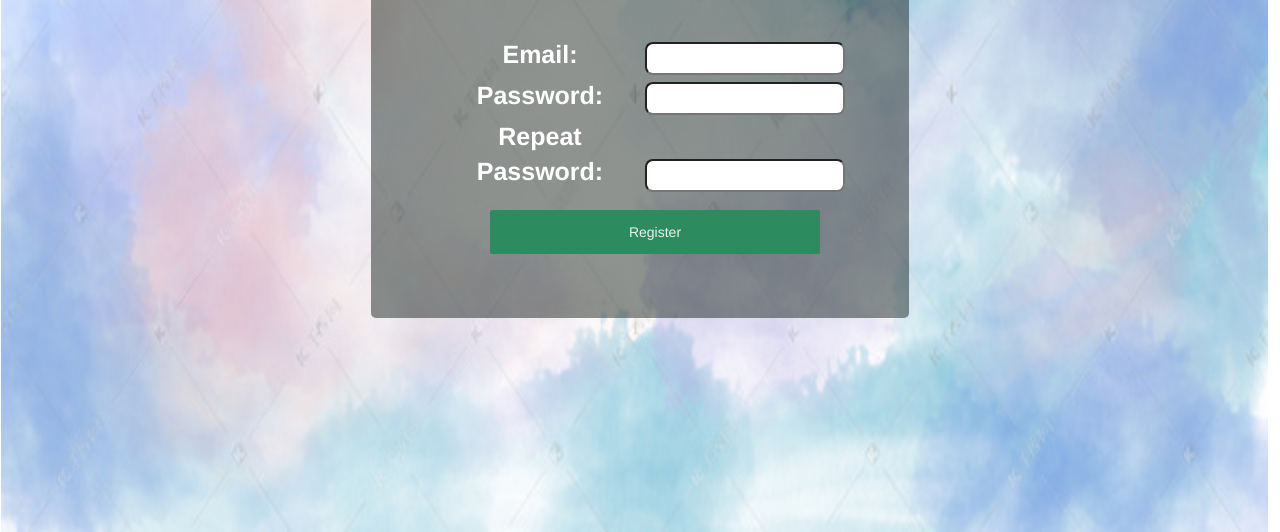
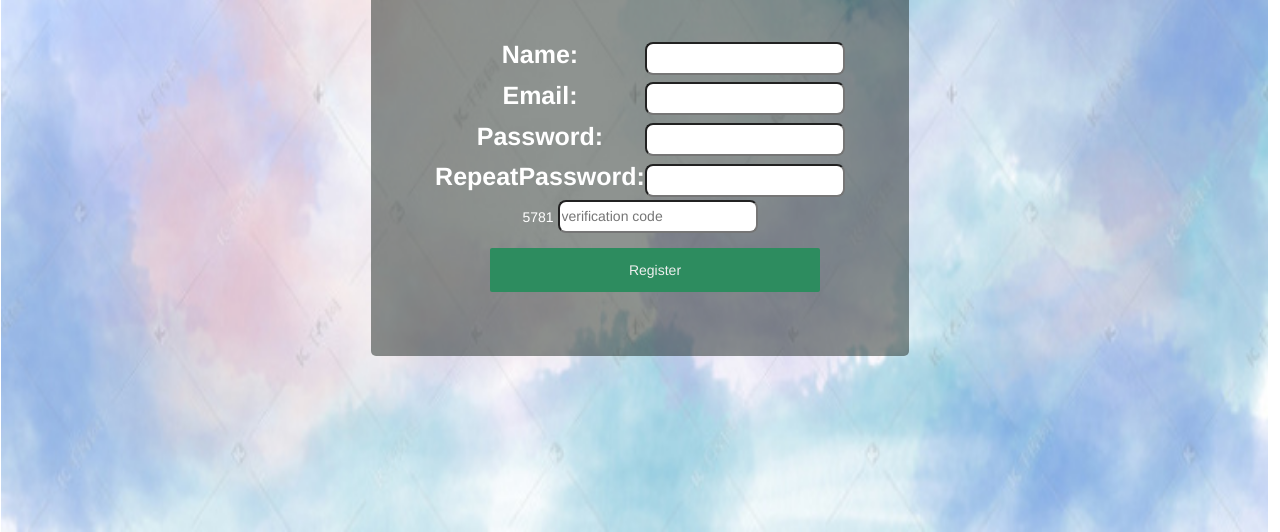
Before and after one commit to zoro9095/ASD-app, a website: page register.html in a window 1280 px wide. Shown: the part 269-801 px from the top of the page. Drawn offline with nearby package versions, Linux system fonts and the light colour scheme; files whose address does not match are found by name.

Commit message:
pushed derek's changes. added verification code

```diff
--- a/js/register.js
+++ b/js/register.js
@@ -14,6 +14,11 @@ var db = firebase.firestore();
 
 $(document).ready(function(){
 	$( "#loginBtn" ).click(function(){
+        if ($("#cms_login_ver").html() != $("#cms_login_ver_ipt").val()) {
+            alert("Verification code error");
+            return;
+        };
+
         var email = document.getElementById("email").value;
         var pwd = document.getElementById("pwd").value;
         var pwd2 = document.getElementById("pwd2").value;
--- a/register.html
+++ b/register.html
@@ -102,6 +102,9 @@
     <div class="content">
         <div class="title">Register</div>
         <div class="regis">
+            <div class="box">
+                <label>Name:</label><input type="text" id="name" value="" />
+            </div>
 
             <div  class="box">
                 <label>Email:</label><input type="text" id="email" value="" />
@@ -111,7 +114,12 @@
             </div>
 
             <div  class="box">
-                <label>Repeat Password:</label><input type="password" id="pwd2" value="" />
+                <label>RepeatPassword:</label><input type="password" id="pwd2" value="" />
+            </div>
+
+            <div class="box">
+                <span onclick="changePic()" class="cms_login_ver" value="" id="cms_login_ver"></span>
+                <input type="text" placeholder="verification code" class="cms_login_ipt60" id="cms_login_ver_ipt">
             </div>
 
             <button type="button" class="logingBtn" id="loginBtn">Register</button>
@@ -119,5 +127,11 @@
     </div>
 
 <script type="text/javascript" src="./register.js"></script>
+<script>
+    $(".cms_login_ver").text(parseInt(Math.random(0, 9) * (9999 - 1000) + 1000));
+    function changePic() {
+        $(".cms_login_ver").text(parseInt(Math.random(0, 9) * (9999 - 1000) + 1000));
+    };
+</script>
 </body>
 </html>
```
Also changed, not shown: images/verify_mark.png (added), 1 other file.
